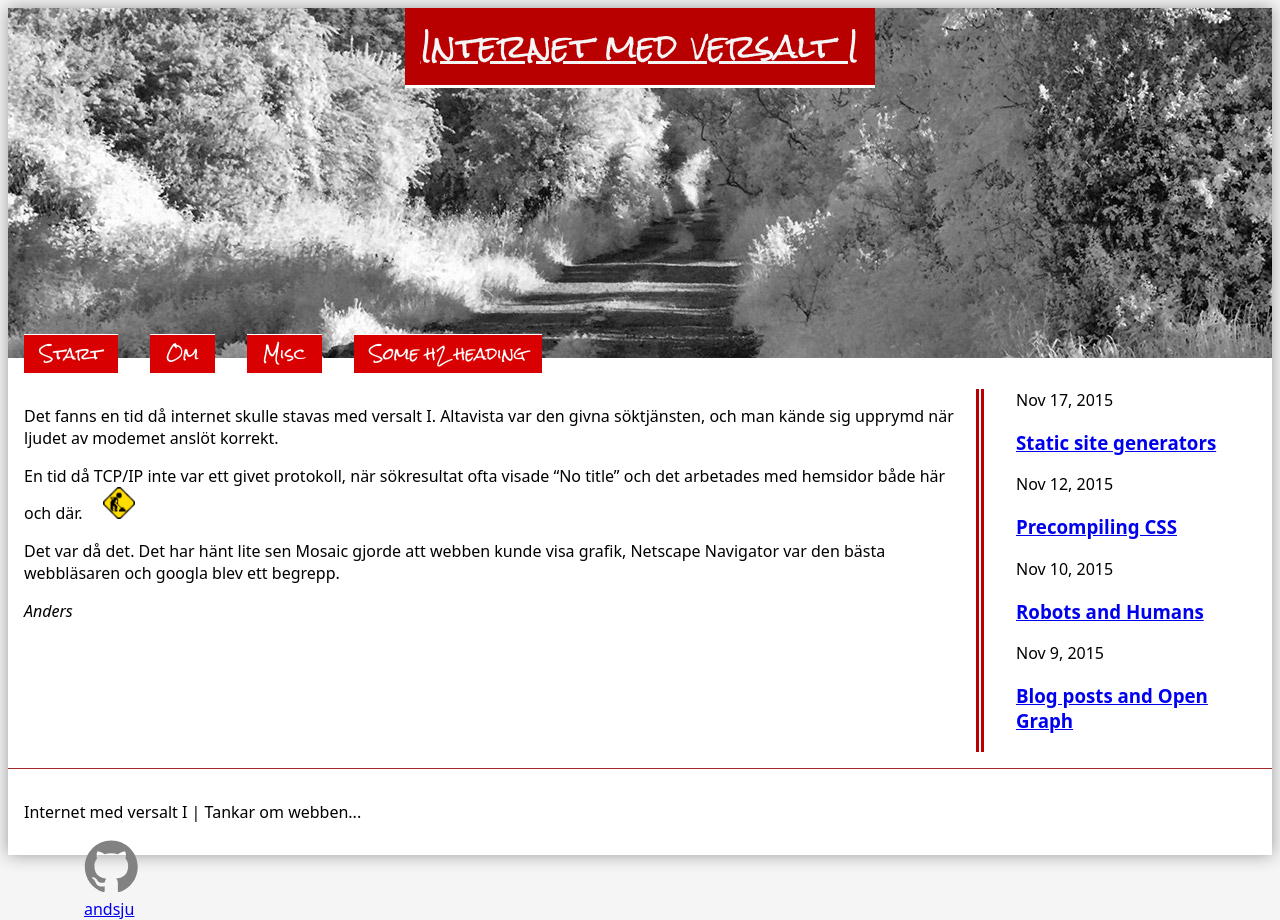
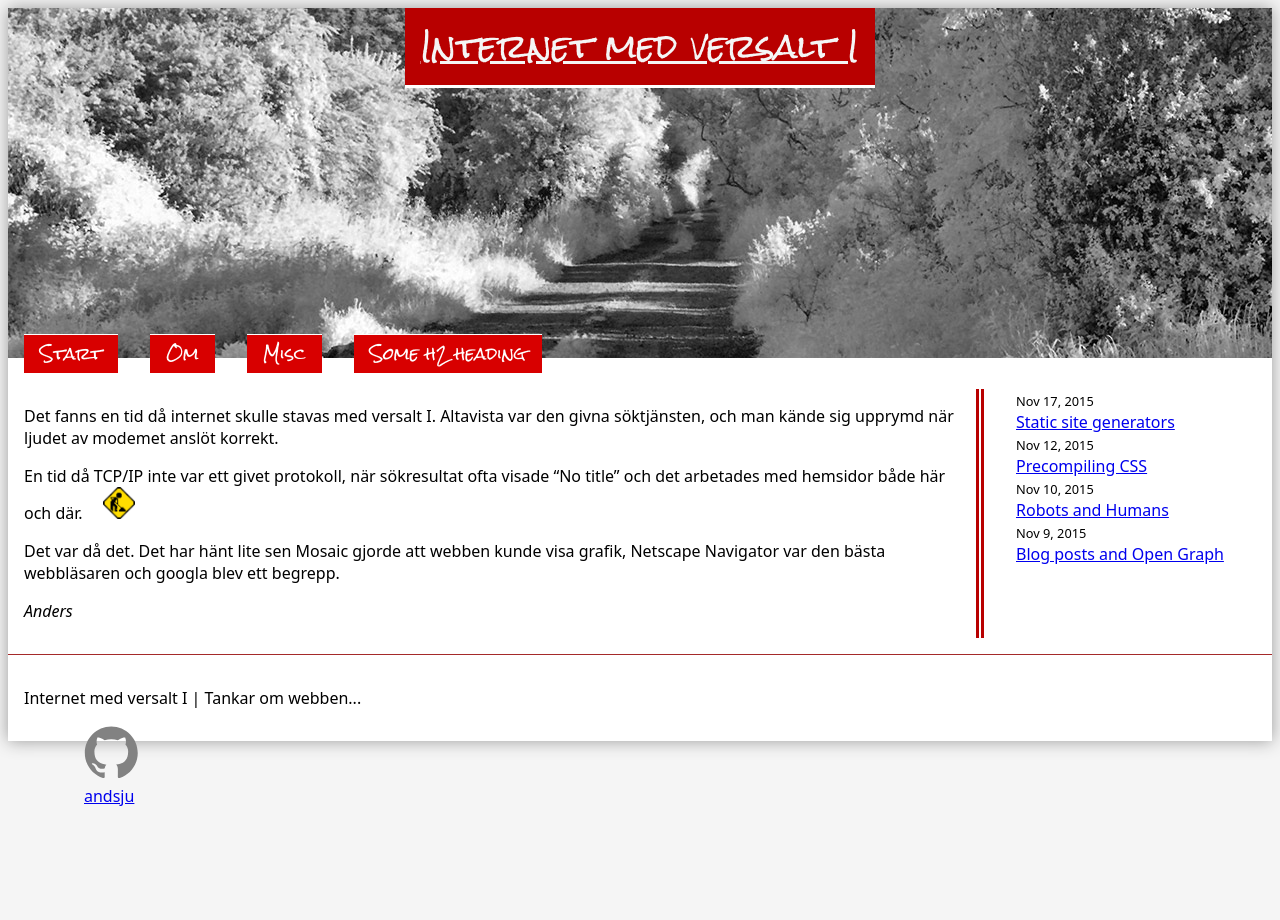
Before and after one commit to andsju/andsju, a Jekyll site: the page built from index.md, in a window 1280 px wide. Built offline with Jekyll 4.4.1, drawn with Linux system fonts in a browser that asks for light colours.

Commit message:
HTML semantics

```diff
--- a/_includes/sidebar.html
+++ b/_includes/sidebar.html
@@ -4,9 +4,9 @@
     <li>
         <span class="post-meta">{{ post.date | date: "%b %-d, %Y" }}</span>
 
-        <h3>
+        <div>
             <a class="post-link" href="{{ post.url | prepend: site.baseurl }}">{{ post.title }}</a>
-        </h3>
+        </div>
     </li>
     {% endfor %}
 </ul>
--- a/css/style.css
+++ b/css/style.css
@@ -161,6 +161,7 @@
 }
 
 .post-meta {
+    font-size: 0.8rem;
 }
 
 .post-link {
```
